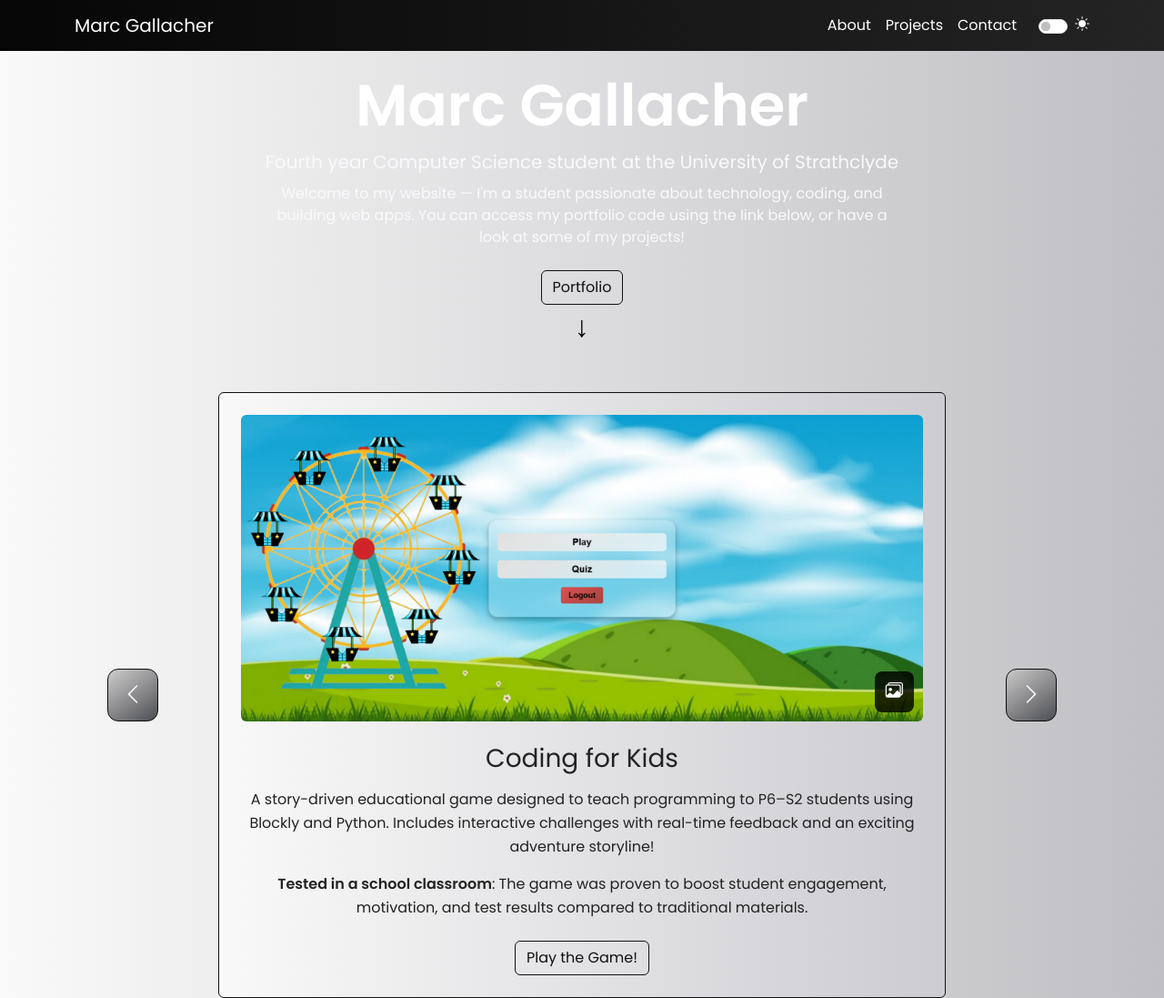
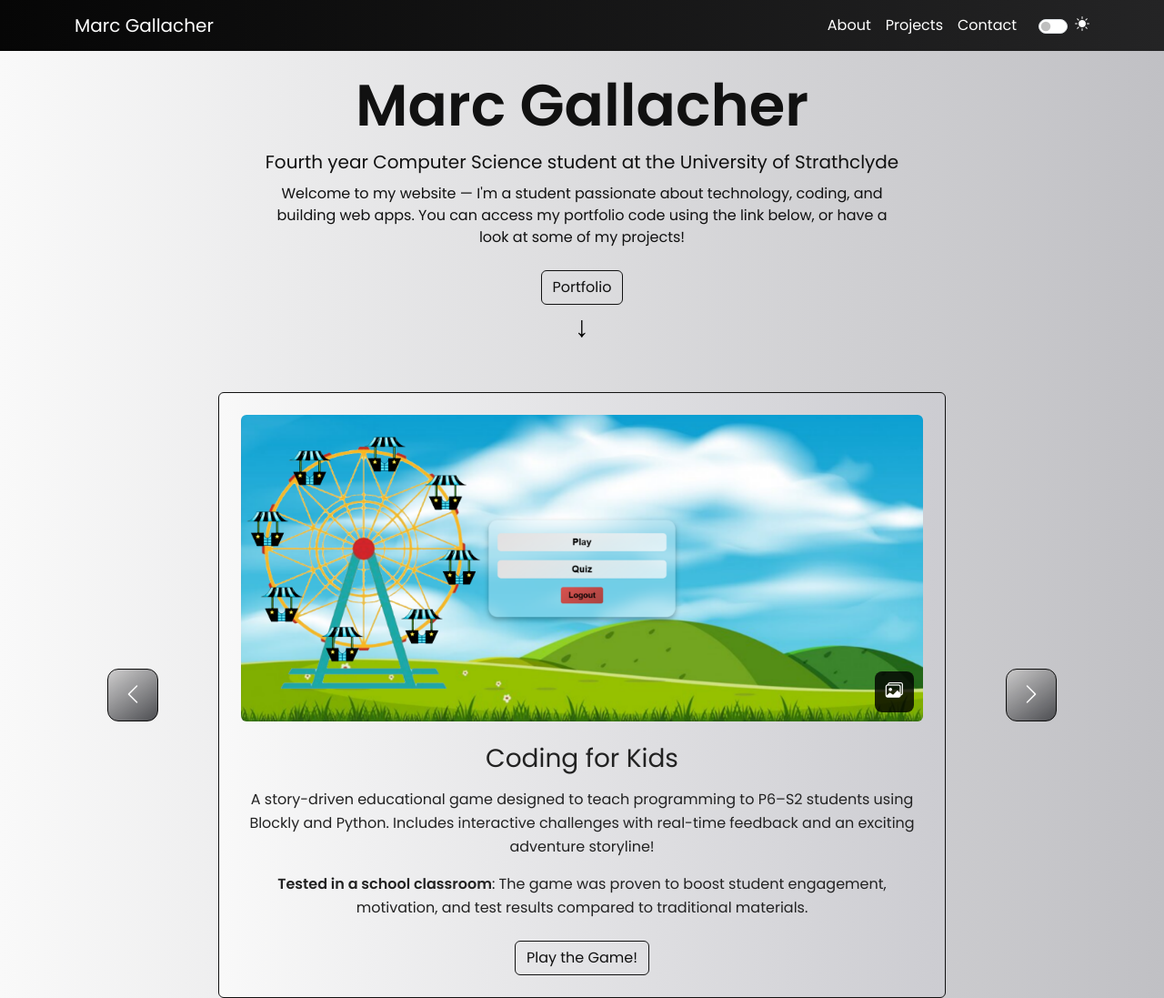
Before and after one commit to marcgallacher1/marcgallacher.github.io, a plain HTML site: page index.html in a window 1280 px wide. Shown: the top 1097 px of the page at 91% size. Drawn offline with nearby package versions, Linux system fonts and the light colour scheme.

Commit message:
Update index.html

```diff
--- a/index.html
+++ b/index.html
@@ -54,13 +54,13 @@
   <section class="hero py-5" id="home">
     <div class="container text-center" data-aos="fade-up">
       <!-- Name & Tagline -->
-      <h1 class="display-3 fw-bold text-white">Marc Gallacher</h1>
-      <p class="lead text-light mb-2">
+      <h1 class="display-3 fw-bold">Marc Gallacher</h1>
+      <p class="lead mb-2">
         Fourth year Computer Science student at the University of Strathclyde
       </p>
 
       <!-- Welcome + About Me -->
-      <p class="text-light mb-4" style="max-width: 700px; margin: 0 auto;">
+      <p class="mb-4" style="max-width: 700px; margin: 0 auto;">
         Welcome to my website — I'm a student passionate about technology, coding, and building web apps. You can access my portfolio code using the link below, or have a look at some of my projects!
       </p>
 
```
